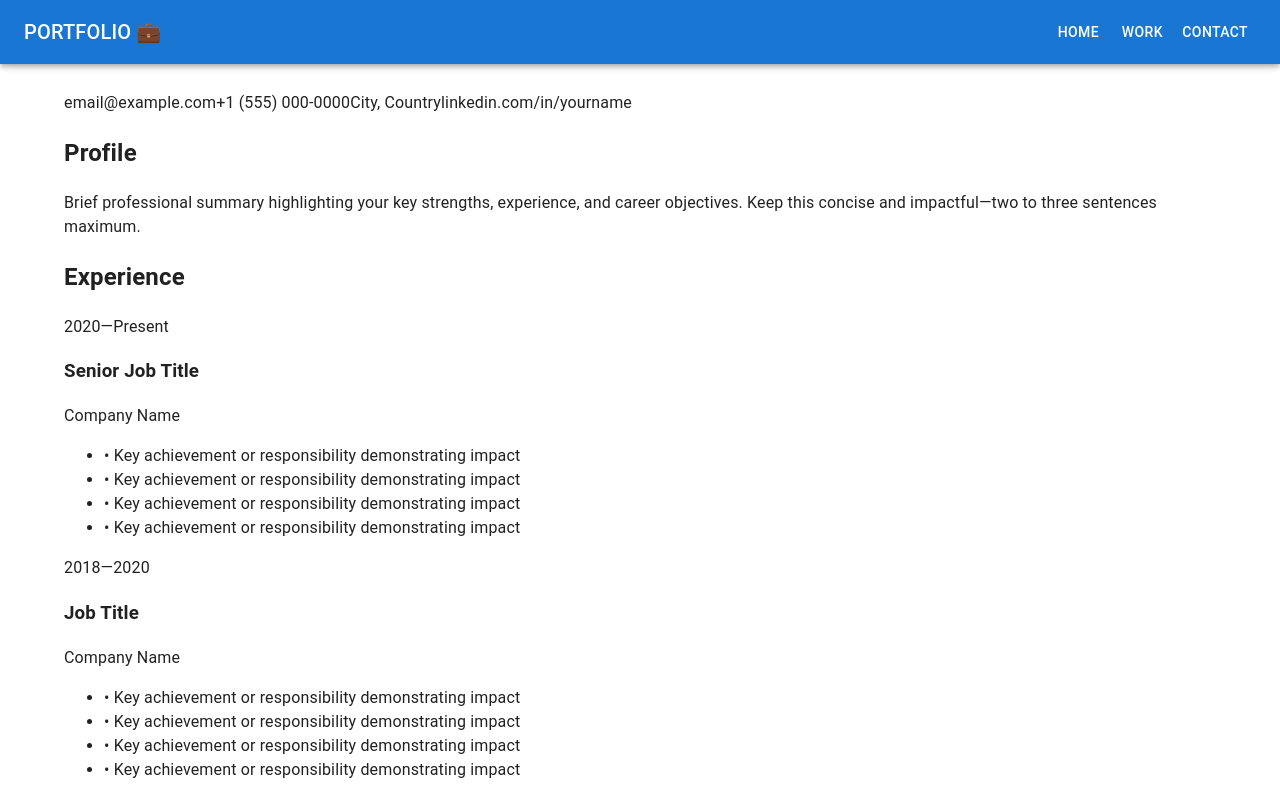
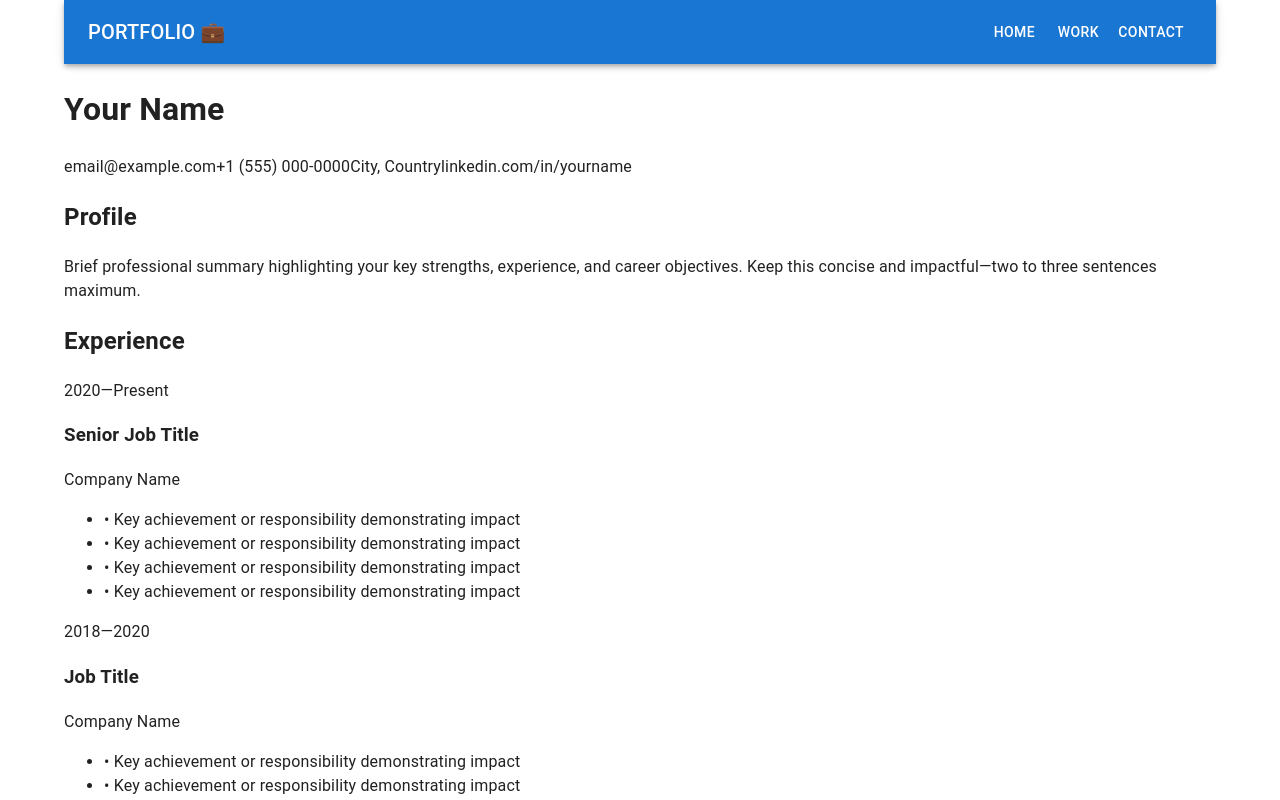
Before and after one commit to buttonbag/2026-portfolio, a React (Vite) app: page / in a window 1280 px wide. Shown: the top 800 px of the page. Built offline with nearby package versions, Linux system fonts and the light colour scheme.

Commit message:
add position sticky

```diff
--- a/src/components/Header.tsx
+++ b/src/components/Header.tsx
@@ -54,7 +54,7 @@ export default function DrawerAppBar(props: Props) {
   return (
     <Box sx={{ display: 'flex' }}>
       <CssBaseline />
-      <AppBar component="nav">
+      <AppBar component="nav" position='sticky'>
         <Toolbar>
           <IconButton
             color="inherit"
```
